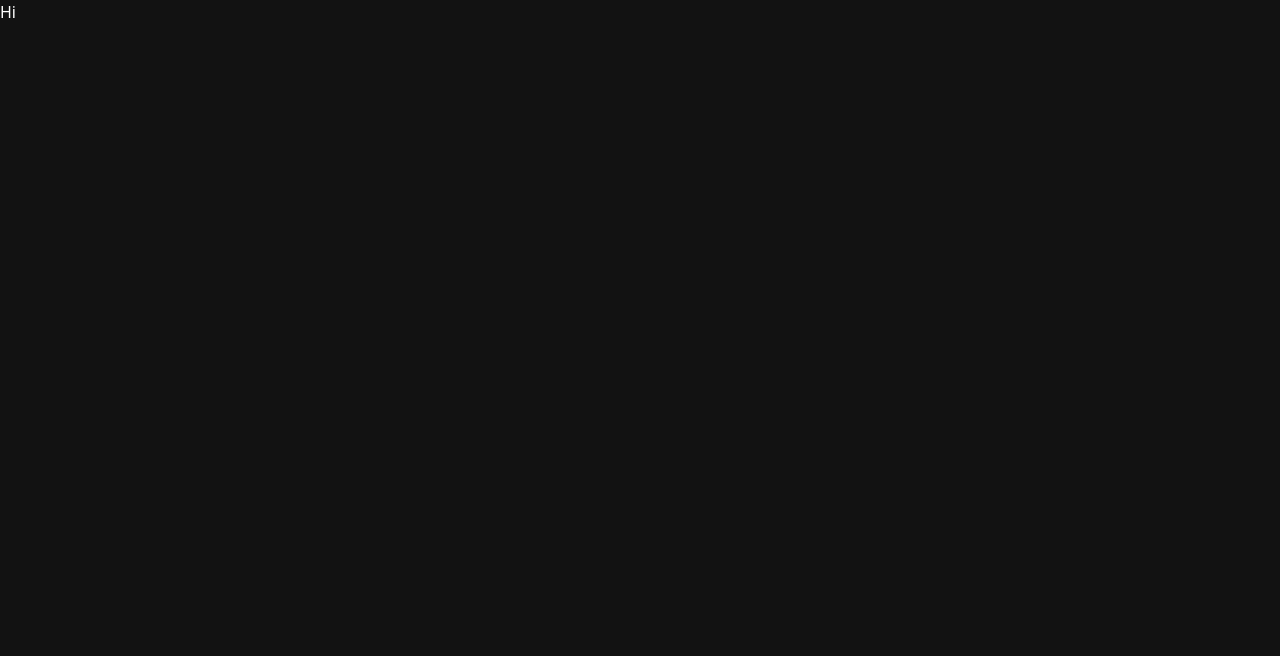
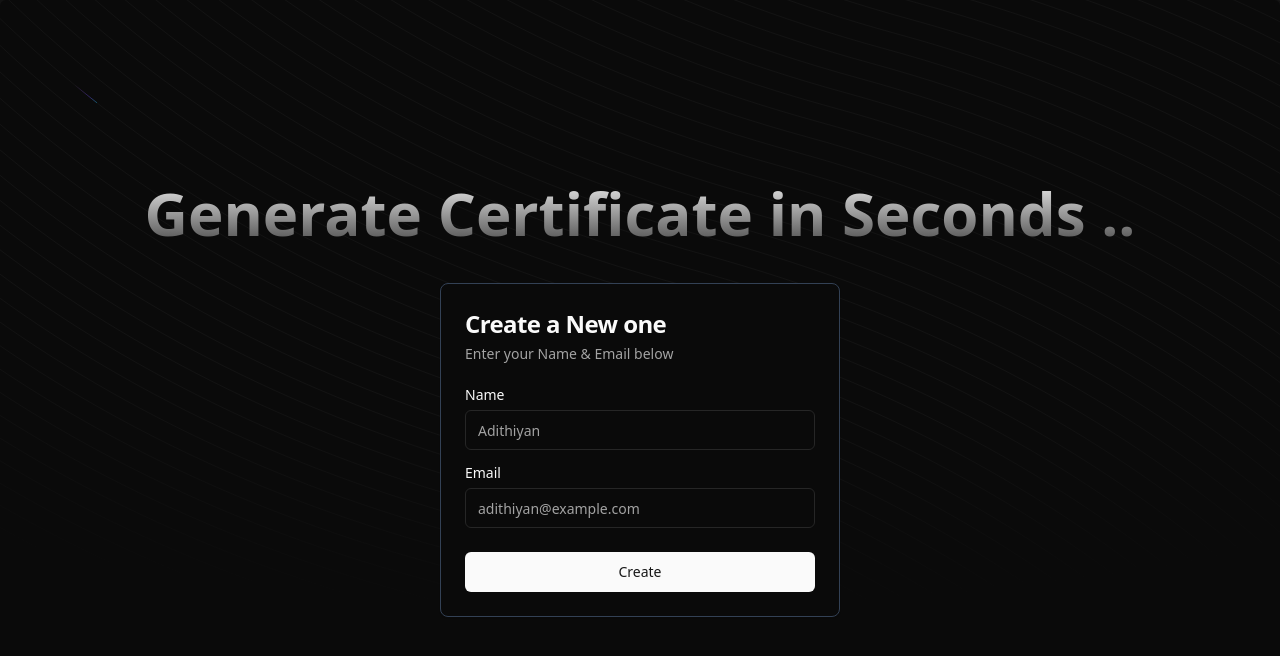
Before and after one commit to VK-RED/Certificate-Generator, a Next.js app: page / in a window 1280 px wide. Shown: the top 656 px of the page. Built offline with nearby package versions, Linux system fonts and the light colour scheme.

Commit message:
Style HomePage

```diff
--- a/src/app/page.tsx
+++ b/src/app/page.tsx
@@ -1,7 +1,13 @@
+import { BioDataCard } from "@/components/BioDataCard";
+import { TitleCard } from "@/components/TitleCard";
+import { BackgroundBeams } from "@/components/ui/background-beams";
+
 export default function Home() {
   return (
-    <div>
-      Hi
+    <div className="h-screen w-full rounded-md bg-neutral-950 relative flex flex-col items-center justify-center antialiased">
+      <TitleCard />
+      <BioDataCard/>
+      <BackgroundBeams />
     </div>
   )
 }
```
